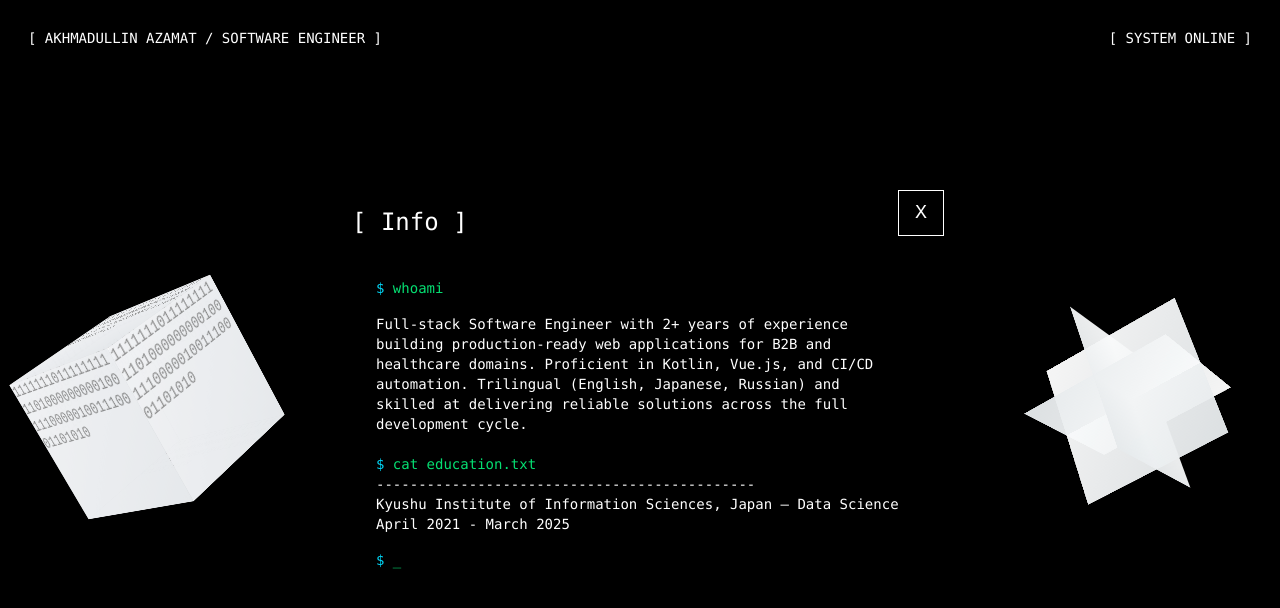
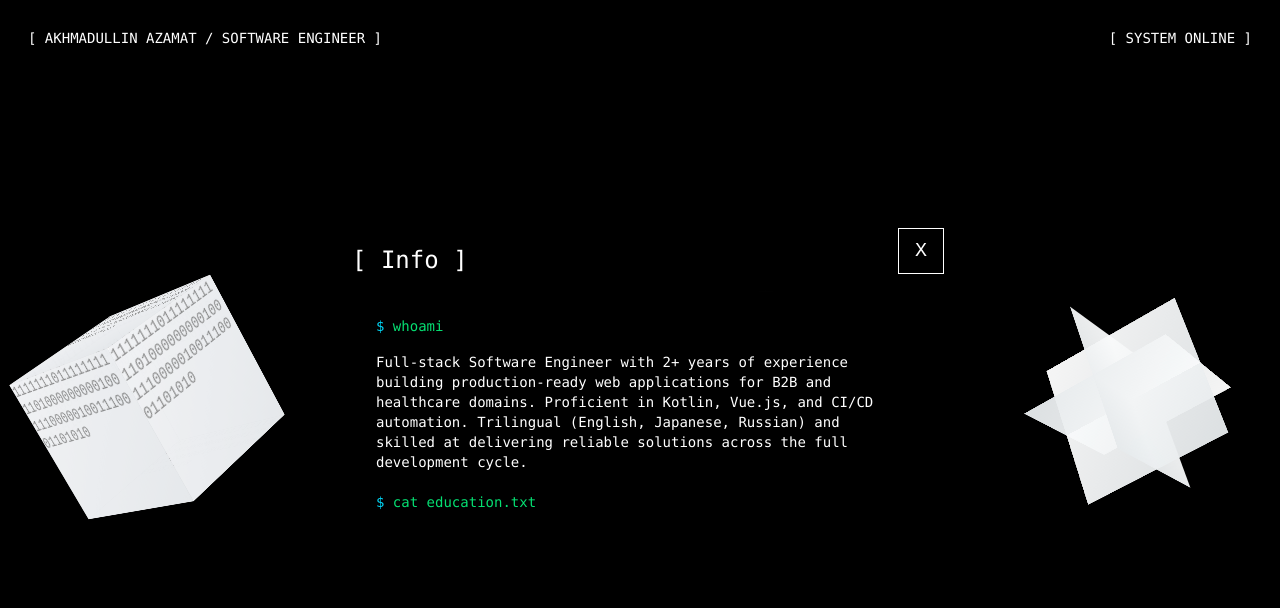
Before and after one commit to alanoconner/PortfolioWebsite, a React (Vite) app: page / in a window 1280 px wide. Both pictures are taken after a click on the element 148 px from the left and 400 px from the top of the page. Shown: the top 608 px of the page. Built offline with nearby package versions, Linux system fonts and the light colour scheme.

Commit message:
typing text async

```diff
--- a/src/components/ContentSection.tsx
+++ b/src/components/ContentSection.tsx
@@ -7,24 +7,35 @@ interface ContentSectionProps {
 }
 
 // Custom hook for typing animation
-const useTypingAnimation = (text: string, speed: number = 50) => {
+const useTypingAnimation = (text: string, speed: number = 50, delay: number = 0) => {
   const [displayedText, setDisplayedText] = useState('');
   const [currentIndex, setCurrentIndex] = useState(0);
+  const [hasStarted, setHasStarted] = useState(false);
 
   useEffect(() => {
-    if (currentIndex < text.length) {
+    // Start the animation after the delay
+    const startTimer = setTimeout(() => {
+      setHasStarted(true);
+    }, delay);
+
+    return () => clearTimeout(startTimer);
+  }, [delay]);
+
+  useEffect(() => {
+    if (hasStarted && currentIndex < text.length) {
       const timeout = setTimeout(() => {
         setDisplayedText(prev => prev + text[currentIndex]);
         setCurrentIndex(prev => prev + 1);
       }, speed);
       return () => clearTimeout(timeout);
     }
-  }, [currentIndex, text, speed]);
+  }, [currentIndex, text, speed, hasStarted]);
 
   // Reset when text changes
   useEffect(() => {
     setDisplayedText('');
     setCurrentIndex(0);
+    setHasStarted(false);
   }, [text]);
 
   return displayedText;
@@ -128,8 +139,8 @@ const ContentSection: React.FC<ContentSectionProps> = ({ type, isActive, onClose
   if (!isActive) return null;
 
   const renderContent = () => {
-    const TypingText = ({ text, className = "" }: { text: string; className?: string }) => {
-      const displayedText = useTypingAnimation(text, 5);
+    const TypingText = ({ text, className = "", delay = 0 }: { text: string; className?: string; delay?: number }) => {
+      const displayedText = useTypingAnimation(text, 5, delay);
       return <span className={className}>{displayedText}</span>;
     };
 
@@ -149,16 +160,23 @@ const ContentSection: React.FC<ContentSectionProps> = ({ type, isActive, onClose
                 <span className="text-cyan-400">$</span> whoami
               </div>
               <div className="text-white space-y-2">
-                <p><TypingText text={introText} /></p>
+                <p><TypingText text={introText} delay={0} /></p>
               </div>
               <div className="text-white space-y-2">
-                <br /><span className="text-cyan-400">$</span><span className="text-green-400"> cat education.txt</span><br />
-                <span>---------------------------------------------</span><br />
-                <p><TypingText text={introEduText} /></p>
+                <br />
+                <span className="text-cyan-400">
+                  <TypingText text='$' delay={introText.length * 5 + 500} ></TypingText>
+                </span>
+                <span className="text-green-400" >
+                  <TypingText text=' cat education.txt' delay={introText.length * 5 + 700} ></TypingText>
+                </span>
+                <br />
+                <span> <TypingText text='' delay={introText.length * 5 + 1000} /></span><br />
+                <p><TypingText text={introEduText} delay={introText.length * 5 + 1300} /></p>
               </div>
-              <div className="text-green-400 mt-4">
+              {/* <div className="text-green-400 mt-4">
                 <span className="text-cyan-400">$</span> _
-              </div>
+              </div> */}
             </div>
           </div>
         );
@@ -181,19 +199,20 @@ const ContentSection: React.FC<ContentSectionProps> = ({ type, isActive, onClose
 
                 {
                   experiences.map((exp, index) => {
+                    const baseDelay = index * 4500; // 3 seconds between each experience
                     return (
                       <div key={index} className={`border-l-2 border-${exp.color} pl-4`}>
-                        <div className={"text-"+exp.color}><TypingText text={exp.position} /></div>
-                        <div className="text-gray-400"><TypingText text={exp.timeAndPlace} /></div>
-                        <div className="text-gray-300 text-xs mt-1"><TypingText text={exp.responsibilities} /></div>
+                        <div className={"text-"+exp.color}><TypingText text={exp.position} delay={baseDelay} /></div>
+                        <div className="text-gray-400"><TypingText text={exp.timeAndPlace} delay={baseDelay + exp.position.length * 5 + 200} /></div>
+                        <div className="text-gray-300 text-xs mt-1"><TypingText text={exp.responsibilities} delay={baseDelay + exp.position.length * 5 + exp.timeAndPlace.length * 5 + 400} /></div>
                       </div>
                     )
                   })
                 }
               </div>
-              <div className="text-green-400 mt-4">
+              {/* <div className="text-green-400 mt-4">
                 <span className="text-cyan-400">$</span> _
-              </div>
+              </div> */}
             </div>
           </div>
         );
@@ -214,17 +233,20 @@ const ContentSection: React.FC<ContentSectionProps> = ({ type, isActive, onClose
               </div>
               <div className="text-white space-y-3 text-nowrap ">
                 {
-                  projects.map((pr, index) => (
-                    <div key={index} className="flex items-center space-x-4 p-2 hover:bg-gray-800 rounded justify-between">
-                      <span className="text-yellow-400"><TypingText text={pr.name} /></span>
-                      <span className="text-gray-400"><TypingText text={pr.stack} /></span>
-                    </div>
-                  ))
+                  projects.map((pr, index) => {
+                    const baseDelay = index * 800; // 2 seconds between each project
+                    return (
+                      <div key={index} className="flex items-center space-x-4 p-2 hover:bg-gray-800 rounded gap-5">
+                        <span className="text-yellow-400"><TypingText text={pr.name} delay={baseDelay} /></span>
+                        <span className="text-gray-400"><TypingText text={pr.stack} delay={baseDelay + pr.name.length * 5 + 50} /></span>
+                      </div>
+                    )
+                  })
                 }
               </div>
-              <div className="text-green-400 mt-4">
+              {/* <div className="text-green-400 mt-4">
                 <span className="text-cyan-400">$</span> _
-              </div>
+              </div> */}
             </div>
           </div>
         );
@@ -245,25 +267,25 @@ const ContentSection: React.FC<ContentSectionProps> = ({ type, isActive, onClose
               </div>
               <div className="text-white space-y-3">
                 <div className="flex items-center space-x-4">
-                  <span className="text-cyan-400"><TypingText text="Email:" /></span>
-                  <span className="text-yellow-400"><TypingText text="akhmadullin01@gmail.com" /></span>
+                  <span className="text-cyan-400"><TypingText text="Email:" delay={0} /></span>
+                  <span className="text-yellow-400"><TypingText text="akhmadullin01@gmail.com" delay={100} /></span>
                 </div>
                 <div className="flex items-center space-x-4">
-                  <span className="text-cyan-400"><TypingText text="GitHub:" /></span>
-                  <span className="text-yellow-400"><TypingText text="github.com/alanoconner" /></span>
+                  <span className="text-cyan-400"><TypingText text="GitHub:" delay={300} /></span>
+                  <span className="text-yellow-400"><TypingText text="github.com/alanoconner" delay={400} /></span>
                 </div>
                 <div className="flex items-center space-x-4">
-                  <span className="text-cyan-400"><TypingText text="LinkedIn:" /></span>
-                  <span className="text-yellow-400"><TypingText text="linkedin.com/in/akhmadu17in" /></span>
+                  <span className="text-cyan-400"><TypingText text="LinkedIn:" delay={500} /></span>
+                  <span className="text-yellow-400"><TypingText text="linkedin.com/in/akhmadu17in" delay={600} /></span>
                 </div>
                 <div className="flex items-center space-x-4">
-                  <span className="text-cyan-400"><TypingText text="Telegram:" /></span>
-                  <span className="text-yellow-400"><TypingText text="@akhmadull_in" /></span>
+                  <span className="text-cyan-400"><TypingText text="Telegram:" delay={800} /></span>
+                  <span className="text-yellow-400"><TypingText text="@akhmadull_in" delay={900} /></span>
                 </div>
               </div>
-              <div className="text-green-400 mt-4">
+              {/* <div className="text-green-400 mt-4">
                 <span className="text-cyan-400">$</span> _
-              </div>
+              </div> */}
             </div>
           </div>
         );
```
